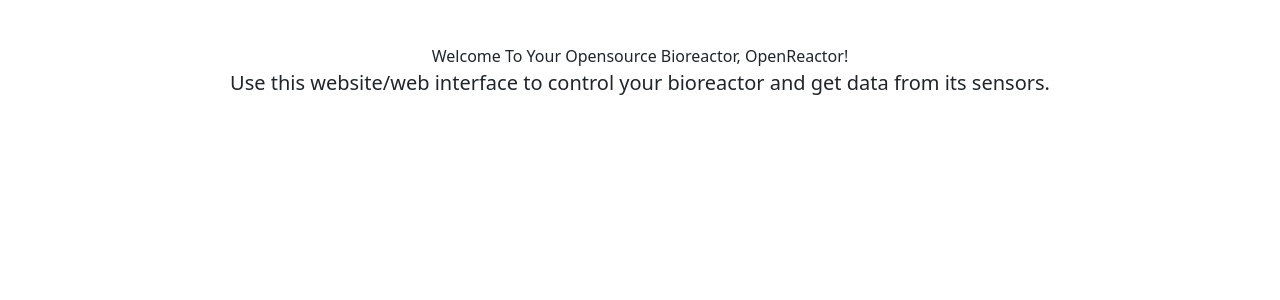
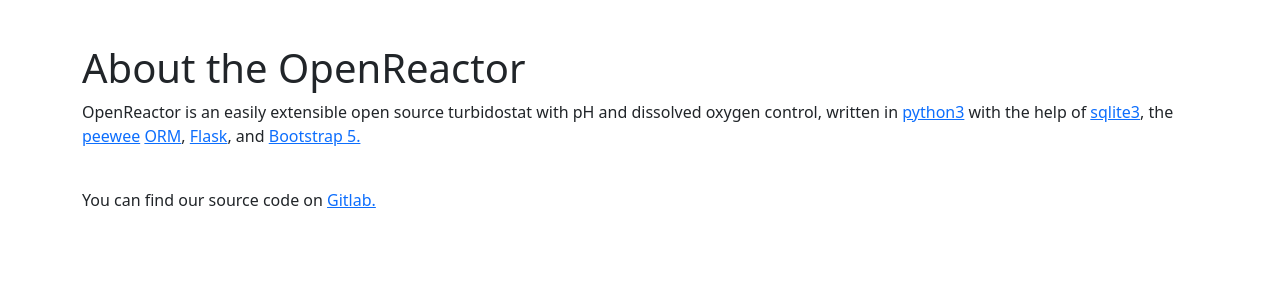
Before and after one commit to uwo-fast/OpenReactor, a Flask app: page /about in a window 1280 px wide. Shown: the part 56-356 px from the top of the page. Run offline with Flask 2, Linux system fonts and the light colour scheme; some libraries are stand-ins or nearby versions.

Commit message:
updated about page and made graphs stand-in a bit better

```diff
--- a/templates/about.html
+++ b/templates/about.html
@@ -2,9 +2,9 @@
 
 {% block body %}
 
-  <div class="text-center">
-    <d1>Welcome To Your Opensource Bioreactor, OpenReactor!</d1>
-    <p class="lead">Use this website/web interface to control your bioreactor and get data from its sensors.</p>
-  </div>
+  <h1>About the OpenReactor</h1>
+  <p>OpenReactor is an easily extensible open source turbidostat with pH and dissolved oxygen control, written in <a href="https://www.python.org/" target="_blank">python3</a> with the help of <a href="https://www.sqlite.org/index.html" target="_blank">sqlite3</a>, the <a href="http://docs.peewee-orm.com/en/latest/" target="_blank">peewee</a> <a href="https://en.wikipedia.org/wiki/Object%E2%80%93relational_mapping" target="_blank">ORM</a>, <a href="https://flask.palletsprojects.com/en/2.0.x/" target="_blank">Flask</a>, and <a href="https://getbootstrap.com/" target="_blank">Bootstrap 5.</a></p>
+  <br>
+  <p>You can find our source code on <a href="https://gitlab.com/mtu-most/most_openreactor" target="_blank">Gitlab.</a></p>
 
 {% endblock %}
```
Also changed, not shown: templates/graphs.html (+26 -2 lines).
